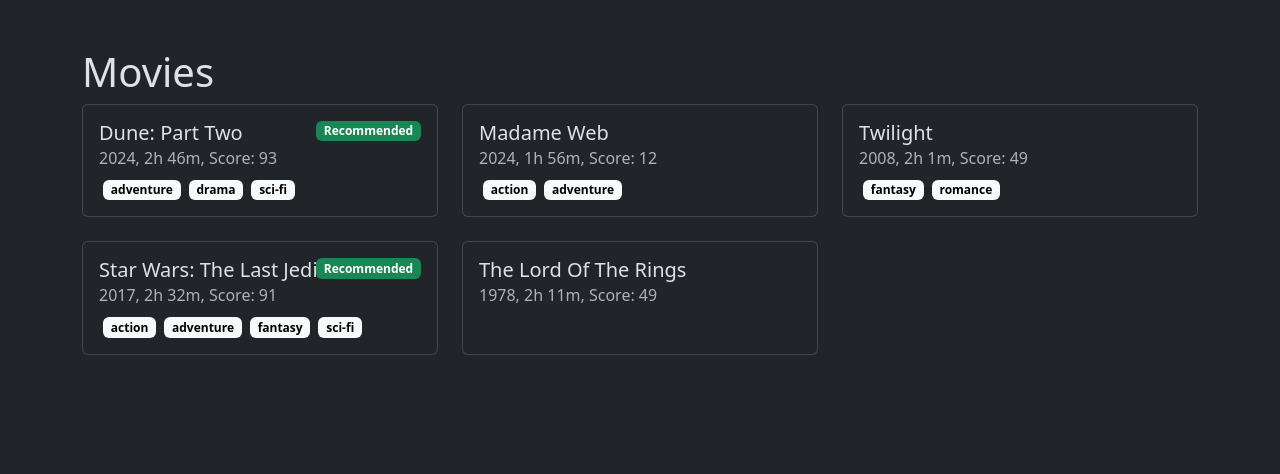
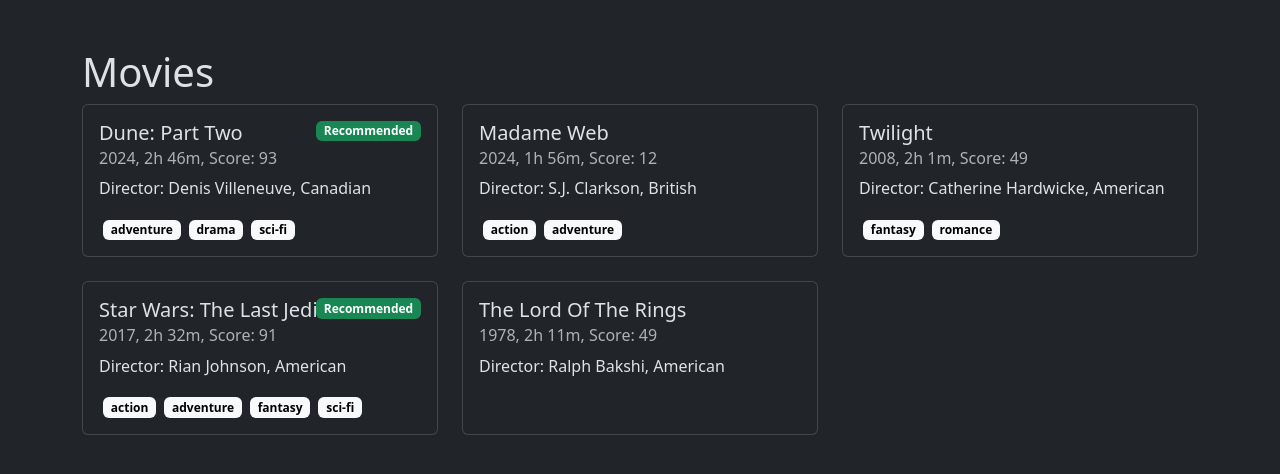
Before and after one commit to MLaz95/php-oop-1, a PHP site: page / in a window 1280 px wide. Shown: the top 474 px of the page. Run offline with PHP 8.4, Linux system fonts and the light colour scheme.

Commit message:
bonus 3 completato; aggiunto attributo director popolato tramite composizione con nuova classe Director, e aggiunte informazioni a schermo

```diff
--- a/db.php
+++ b/db.php
@@ -12,3 +12,15 @@ array_push($movies[0]->genres, 'adventure', 'drama', 'sci-fi');
 array_push($movies[1]->genres, 'action', 'adventure');
 array_push($movies[2]->genres, 'fantasy', 'romance');
 array_push($movies[3]->genres, 'action', 'adventure', 'fantasy', 'sci-fi');
+
+$directors = [
+    new Director('Denis ', 'Villeneuve', 'Canadian'),
+    new Director('S.J.', 'Clarkson', 'British'),
+    new Director('Catherine', 'Hardwicke', 'American'),
+    new Director('Rian ', 'Johnson', 'American'),
+    new Director('Ralph', 'Bakshi', 'American'),
+];
+
+foreach($movies as $key=>$movie){
+    $movie->director = $directors[$key];
+}
--- a/index.php
+++ b/index.php
@@ -2,10 +2,13 @@
 
 // class and data array
 require './models/Movie.php';
+require './models/Director.php';
 require './db.php';
 
 // html head
 require './partials/head.php';
+
+// var_dump($movies)
 
 ?>
 
@@ -21,7 +24,8 @@ require './partials/head.php';
                     <div class="card h-100 position-relative">
                         <div class="card-body">
                             <h5 class="card-title">' . $movie->title . '</h5>
-                            <h6 class="card-subtitle mb-2 text-body-secondary">' . $movie->getSubTitle() . '</h6>';
+                            <h6 class="card-subtitle mb-2 text-body-secondary">' . $movie->getSubTitle() . '</h6>
+                            <p> Director: ' . $movie->director->getDirectorInfo() . '</p>';
 
                             foreach($movie->genres as $genre){
                                 echo '<span class="badge text-bg-light mx-1">' . $genre . '</span>';
--- /dev/null
+++ b/models/Director.php
@@ -0,0 +1,20 @@
+<?php
+
+class Director{
+
+    public $name;
+    public $surname;
+    public $nationality;
+
+    function __construct($_name, $_surname, $_nationality)
+    {
+        $this->name = $_name;
+        $this->surname = $_surname;
+        $this->nationality = $_nationality;
+    }
+
+    public function getDirectorInfo(){
+        return $this->name . ' ' . $this->surname . ', ' . $this->nationality;
+    }
+
+}
--- a/models/Movie.php
+++ b/models/Movie.php
@@ -11,6 +11,7 @@ class Movie
     public $runtime;
     public $score;
     public $genres = [];
+    public $director;
 
     /**
      * __construct
```
